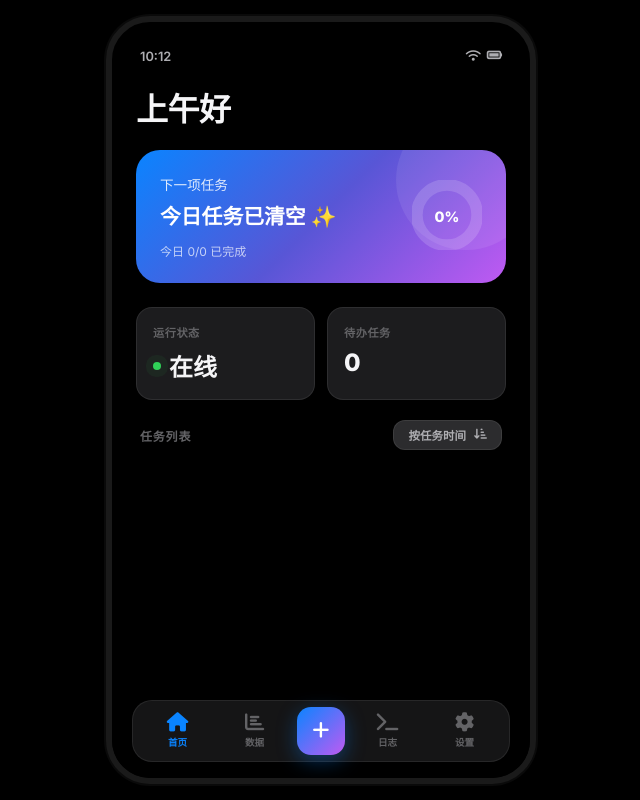
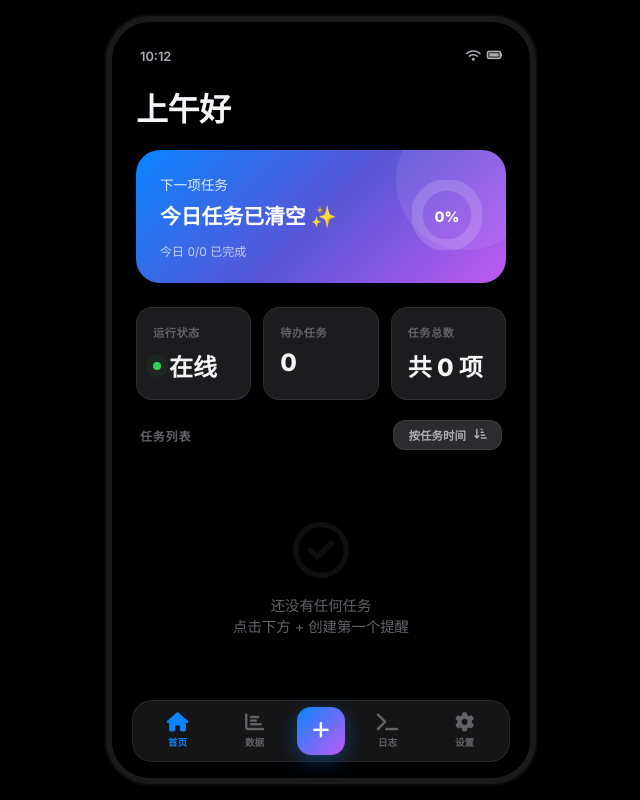
Before and after one commit to mygaga2024/reminder, a Flask app: page / in a window 1280 px wide. Shown: the whole page, without its empty margins (319-959 px from the left). Run offline with Flask 3, Linux system fonts and the light colour scheme; some libraries are stand-ins or nearby versions.

Commit message:
fix: 添加缺失的totalCount元素修复UI同步错误

```diff
--- a/templates/index.html
+++ b/templates/index.html
@@ -575,6 +575,10 @@
                     <div class="summary-label">待办任务</div>
                     <div class="summary-value" id="pendingCount">0</div>
                 </div>
+                <div class="summary-card">
+                    <div class="summary-label">任务总数</div>
+                    <div class="summary-value" id="totalCount">共 0 项</div>
+                </div>
             </div>
 
             <div class="section-head">
```
